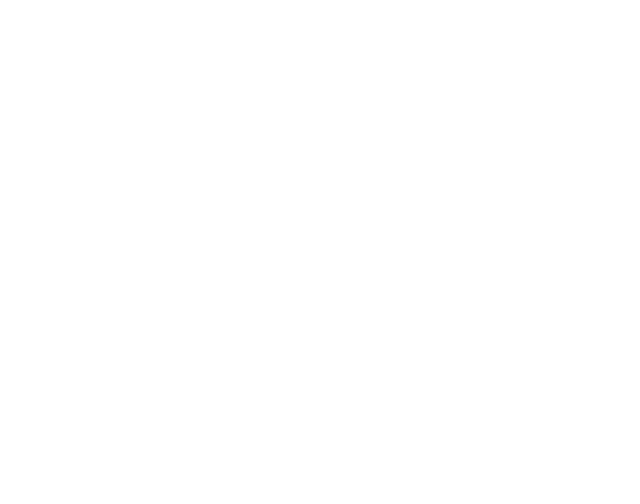
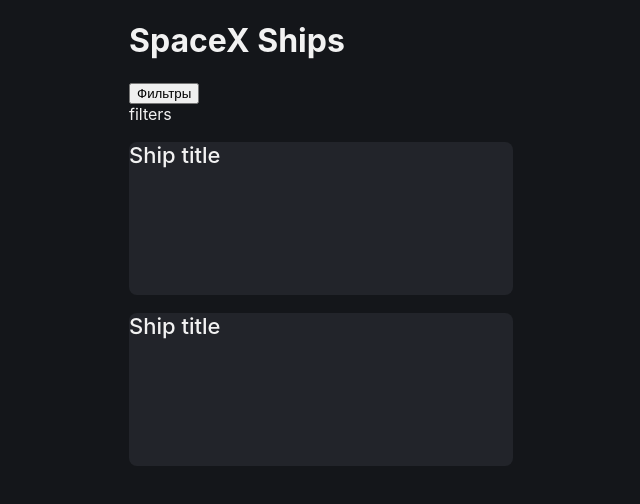
Before and after one commit to Andrew-Sparrow/graffinteractive-test, a React (Create React App) app: page / in a window 1280 px wide. Shown: the top 504 px of the page, without its empty margins (311-951 px from the left). Built offline with nearby package versions, Linux system fonts and the light colour scheme.

Commit message:
adds scss styles for some components

```diff
--- a/package.json
+++ b/package.json
@@ -42,6 +42,7 @@
     "react-redux": "^8.0.5",
     "react-router-dom": "^6.9.0",
     "redux-devtools-extension": "^2.13.9",
+    "sass": "^1.60.0",
     "styled-components": "^5.3.9"
   }
 }
--- a/public/index.html
+++ b/public/index.html
@@ -19,7 +19,7 @@
       work correctly both with client-side routing and a non-root public URL.
       Learn how to configure a non-root public URL by running `npm run build`.
     -->
-    <title>React App</title>
+    <title>Graff</title>
   </head>
   <body>
     <noscript>You need to enable JavaScript to run this app.</noscript>
--- a/src/components/app/App.css
+++ /dev/null
@@ -1,8 +0,0 @@
-:root {
-  --black: #151619;
-}
-
-.App {
-  /* background-color: var(--black); */
-  background-color: #000;
-}
--- a/src/components/app/App.js
+++ b/src/components/app/App.js
@@ -1,9 +1,16 @@
-import './App.css';
+import './app.scss';
+import { Ship } from '../ship/ship';
 
 
 function App() {
   return (
-    <div className="App">
+    <div className="app">
+      <h1>SpaceX Ships</h1>
+      <button className='filters'>Фильтры</button>
+      <aside>filters</aside>
+      <main className='main'>
+        {[1, 2].map((item) => <Ship />)}
+      </main>
     </div>
   );
 }
--- /dev/null
+++ b/src/components/app/app.scss
@@ -0,0 +1,10 @@
+@import "../../variables.scss";
+
+.app {
+  width: 400px;
+  color: $white;
+  margin-left: auto;
+  margin-right: auto;
+  padding-left: 8px;
+  padding-right: 8px;
+}
--- /dev/null
+++ b/src/components/ship/ship.js
@@ -0,0 +1,12 @@
+import React from 'react';
+import './ship.scss';
+
+function Ship() {
+  return (
+    <div className='ship'>
+      <h2 className='ship__title'> Ship title</h2>
+    </div>
+  )
+}
+
+export { Ship };
--- /dev/null
+++ b/src/components/ship/ship.scss
@@ -0,0 +1,14 @@
+@import "../../variables.scss";
+
+.ship {
+  width: 384px;
+  min-height: 153px;
+  background-color: $dark-gray-bg;
+  border-radius: 8px;
+  margin-bottom: 8px;
+
+  &__title {
+    font-weight: 500;
+    font-size: 22px;
+  }
+}
--- a/src/index.css
+++ /dev/null
@@ -1,13 +0,0 @@
-body {
-  margin: 0;
-  font-family: -apple-system, BlinkMacSystemFont, 'Segoe UI', 'Roboto', 'Oxygen',
-    'Ubuntu', 'Cantarell', 'Fira Sans', 'Droid Sans', 'Helvetica Neue',
-    sans-serif;
-  -webkit-font-smoothing: antialiased;
-  -moz-osx-font-smoothing: grayscale;
-}
-
-code {
-  font-family: source-code-pro, Menlo, Monaco, Consolas, 'Courier New',
-    monospace;
-}
--- a/src/index.js
+++ b/src/index.js
@@ -3,8 +3,8 @@
 import { configureStore } from '@reduxjs/toolkit';
 import { Provider } from 'react-redux';
 
-import './index.css';
-import App from './components/app/App';
+import './index.scss';
+import App from './components/app/app';
 import rootReducer from './store/root-reducer';
 import { getAxiosInstance } from './services/api';
 
--- /dev/null
+++ b/src/index.scss
@@ -0,0 +1,16 @@
+@import "./variables.scss";
+
+body {
+  background-color: $black;
+  margin: 0;
+  font-family: -apple-system, BlinkMacSystemFont, "Segoe UI", "Roboto", "Oxygen",
+    "Ubuntu", "Cantarell", "Fira Sans", "Droid Sans", "Helvetica Neue",
+    sans-serif;
+  -webkit-font-smoothing: antialiased;
+  -moz-osx-font-smoothing: grayscale;
+}
+
+code {
+  font-family: source-code-pro, Menlo, Monaco, Consolas, "Courier New",
+    monospace;
+}
--- /dev/null
+++ b/src/variables.scss
@@ -0,0 +1,3 @@
+$black: hwb(225 8% 90%);
+$white: #f2f2f2;
+$dark-gray-bg: #22242a;
```
Also changed, not shown: 1 other file (tests, documents, lock files or other folders).
